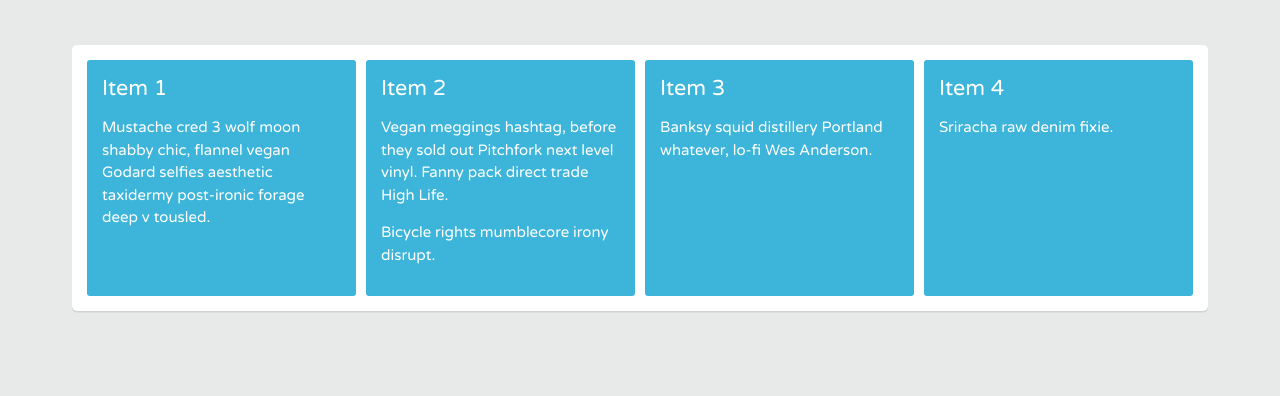
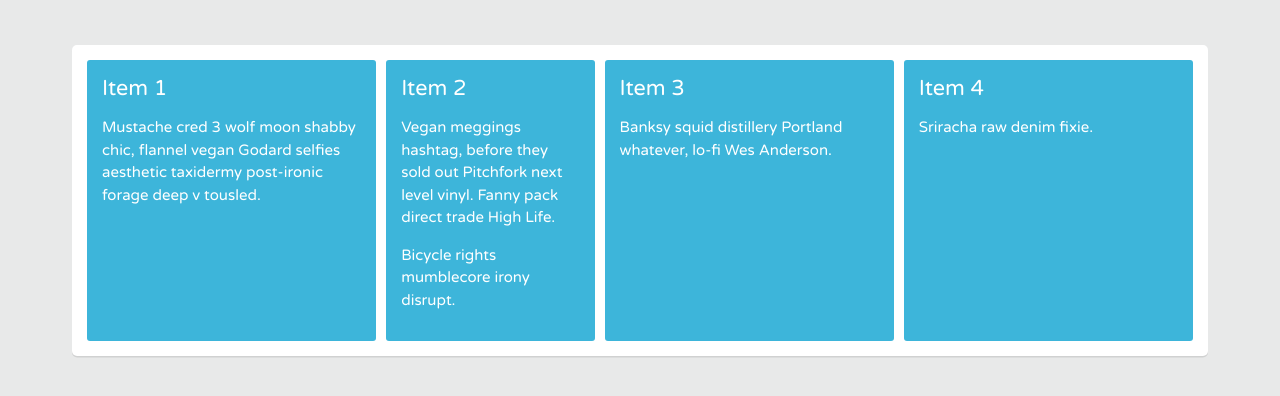
Before and after one commit to llogan382/practice-code, a PHP site: page /flexbox-css-course/index.html in a window 1280 px wide. Shown: the top 396 px of the page. Run offline with PHP 8.4, Linux system fonts and the light colour scheme.

Commit message:
One item takes up less w than others

```diff
--- a/flexbox-css-course/css/flexbox.css
+++ b/flexbox-css-course/css/flexbox.css
@@ -9,7 +9,10 @@
 }
 
 .item {
-	flex-grow: 1;
-	flex-basis: 200px; /*items stay the same size until
-	they reach this value */
+
+	flex: 1 200px;
 }
+
+.item-2 {
+	flex: 2;
+}
```
